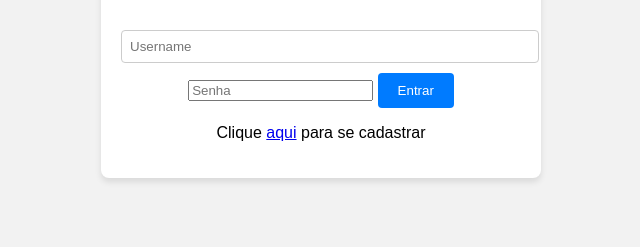
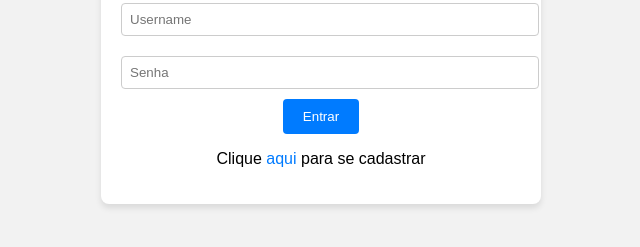
Before and after one commit to CapybaraMaromba/Cc, a plain HTML site: page index.html in a window 1280 px wide. Shown: the part 351-598 px from the top of the page, without its empty margins (319-959 px from the left). Drawn offline with Linux system fonts and the light colour scheme.

Commit message:
Update style.css

```diff
--- a/style.css
+++ b/style.css
@@ -19,7 +19,9 @@ div {
   text-align: center;
 }
 
-input[type="text"], textarea {
+input[type="text"],
+input[type="password"],
+textarea {
   width: 100%;
   padding: 8px;
   margin: 10px 0;
@@ -39,3 +41,12 @@ button {
 button:hover {
   background-color: #0056b3;
 }
+
+a {
+  color: #007BFF;
+  text-decoration: none;
+}
+
+a:hover {
+  text-decoration: underline;
+}
```
